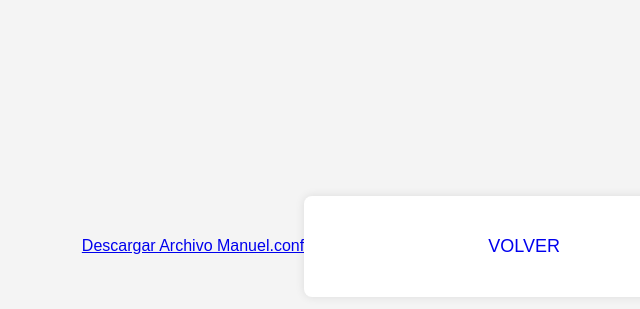
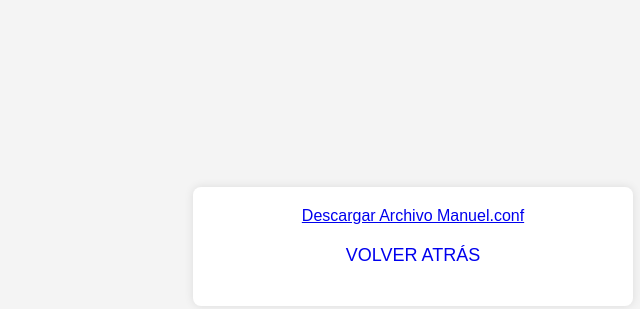
Before and after one commit to djcplay/apps, a plain HTML site: page archivo.html in a window 1280 px wide. Shown: the part 154-463 px from the top of the page, without its empty margins (227-867 px from the left). Drawn offline with Linux system fonts and the light colour scheme.

Commit message:
Add files via upload

```diff
--- a/archivo.html
+++ b/archivo.html
@@ -55,10 +55,10 @@ font-size: 18px;
     </style>
 </head>
 <body>
+
+    <div class="container">
 	<a href="https://www.ikonenmusicc.com/conf/Manuel.conf" download="https://www.ikonenmusicc.com/conf/Manuel.conf">Descargar Archivo Manuel.conf</a>
-    <div class="container">
-
-     <a class="link" href="index.html" target="">VOLVER</a>
+    <a class="link" href="index.html" target="">VOLVER ATRÁS</a>
     </div>
 
 </body>
```
